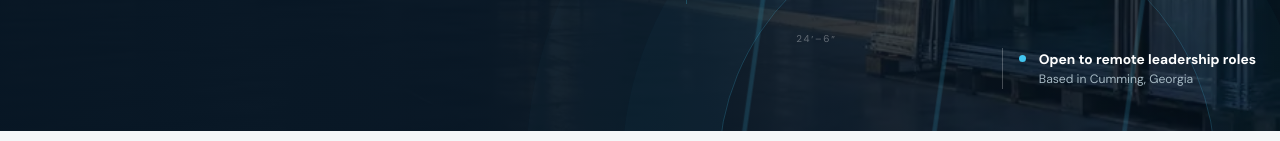
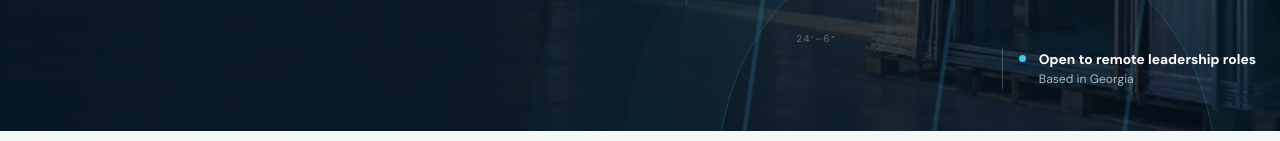
Before and after one commit to YanStanleyYu/portfolio, a React (Vite) app: page / in a window 1280 px wide. Shown: the part 659-800 px from the top of the page. Built offline with nearby package versions, Linux system fonts and the light colour scheme.

Commit message:
Generalize portfolio location

```diff
--- a/src/App.tsx
+++ b/src/App.tsx
@@ -159,7 +159,7 @@ function App() {
             <span className="status-dot" aria-hidden="true" />
             <div>
               <strong>Open to remote leadership roles</strong>
-              <span>Based in Cumming, Georgia</span>
+              <span>Based in Georgia</span>
             </div>
           </aside>
         </section>
```
